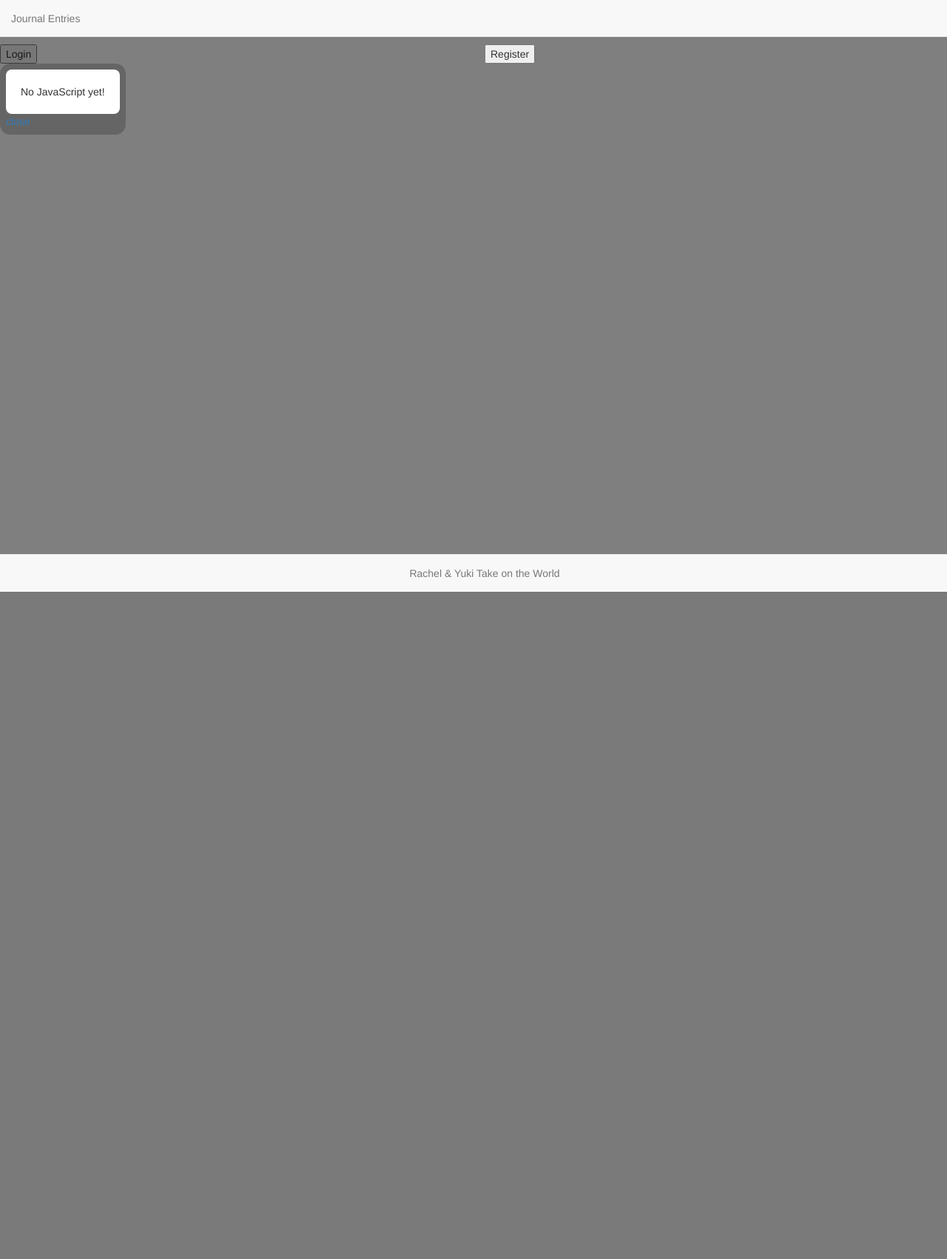
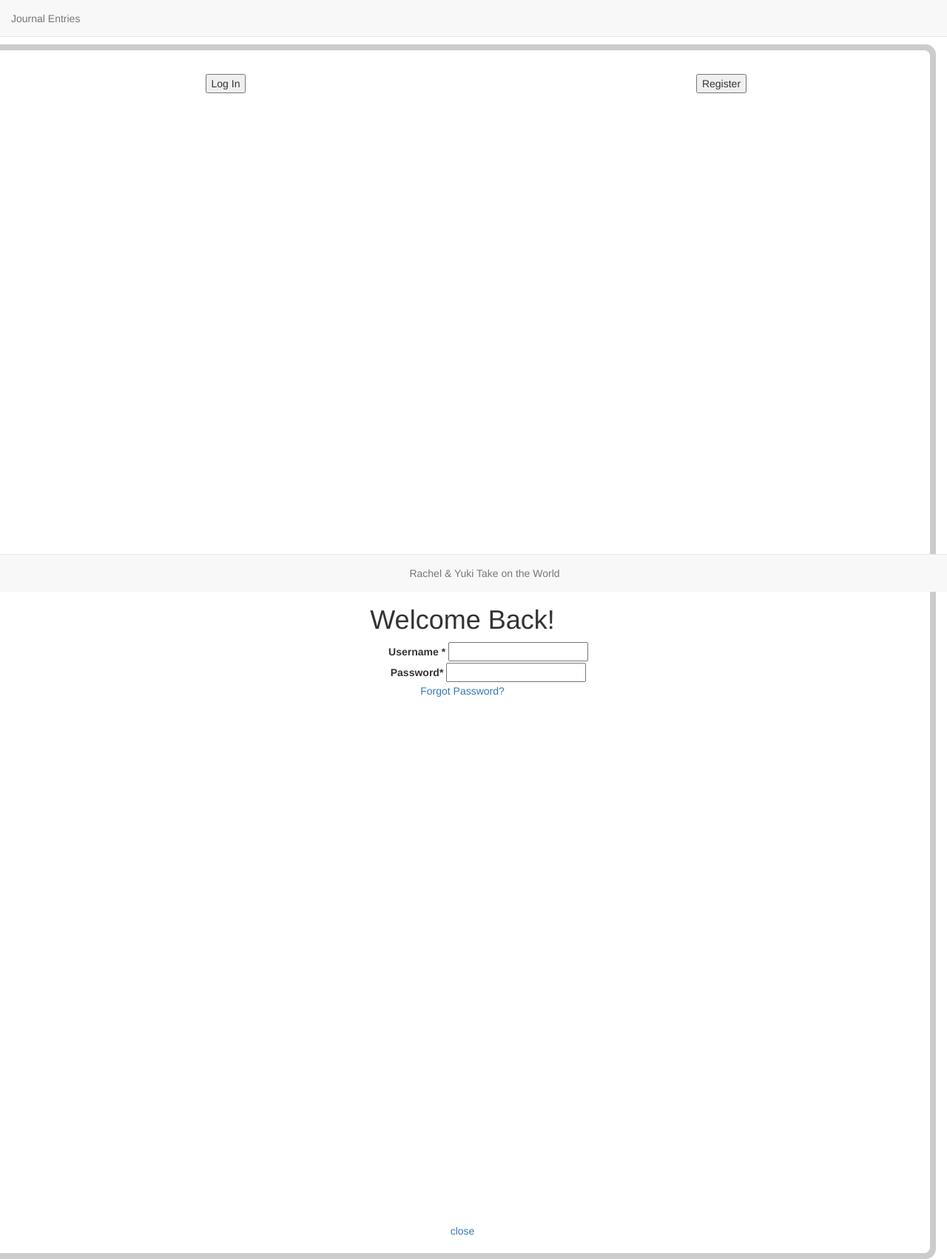
Before and after one commit to larryTheGeek/Journal-Entries-Project, a Flask app: page / in a window 1280 px wide. Shown: the whole page at 74% size. Before the commit the page ends 800 px from the top, so only its background shows below. Run offline with Flask 2, Linux system fonts and the light colour scheme; some libraries are stand-ins or nearby versions; some web fonts are replaced.

Commit message:
Modal box sizing is off

```diff
--- a/static/stylesheet.css
+++ b/static/stylesheet.css
@@ -1,16 +1,7 @@
-.important {
-    color: #336699;
-    }
 
-#overlay {
-  position: fixed;
-  top: 0;
-  left: 0;
-  width: 100%;
-  height: 100%;
-  background: #000;
-  opacity: 0.5;
-  filter: alpha(opacity=50);
+#homepage_buttons {
+    text-align: center;
+    animation: pulse 5s infinite;
 }
 
 #modal {
@@ -19,6 +10,7 @@
   background:rgba(0,0,0,0.2);
   border-radius:14px;
   padding:8px;
+  text-align: center;
 }
 
 #content {
@@ -37,3 +29,10 @@
   top:-7px;
   right:-7px;
 }
+
+#login {
+    padding-top: 700px;
+    padding-right: 70px;
+    padding-bottom: 700px;
+    text-indent: 70px;
+}
--- a/templates/base.html
+++ b/templates/base.html
@@ -2,9 +2,8 @@
 <html>
 
 <head>
+    {% block head %}
 
-    {% block head %}
-    <link rel="stylesheet" href="stylesheet.css" />
     <title>{% block title %}{% endblock %} Journal Entry </title>
 
     <link href="https://maxcdn.bootstrapcdn.com/bootstrap/3.3.4/css/bootstrap.min.css" rel="stylesheet">
@@ -13,7 +12,7 @@
     <script src="https://code.jquery.com/jquery.js"></script>
     <script src="https://ajax.googleapis.com/ajax/libs/jquery/1.11.3/jquery.min.js"></script>
     <link href="https://fonts.googleapis.com/css?family=Cabin+Sketch" rel="stylesheet">
-<!-- <link rel="stylesheet" href="static/stylesheet.css"> -->
+    <link rel="stylesheet" href="static/stylesheet.css">
 
 <!-- navbar at the head -->
 <nav class="navbar navbar-default navbar-fixed-top">
--- a/templates/homepage.html
+++ b/templates/homepage.html
@@ -9,25 +9,62 @@
 <br>
 <br>
 <br>
-<body>
+<body id="homepage">
     <div class="dynamic-container">
         <div class="row">
-            <div class="col-sm-6 col-md-6 col-lg-6">
-                <button>Login</button>
-                <!-- insert modal window -->
-                <div id='overlay'></div> <!--overlay semi-transparent layer that fills the visitor's viewport-->
-                <div id='modal'>
-                    <div id='content'>No JavaScript yet!</div>
+            <div>
+        <!-- insert modal window -->
+                <div id='overlay'> <!--overlay semi-transparent layer that fills the visitor's viewport-->
+                <div class="col-sm-12 col-md-12 col-lg-12" id="modal">
+                    <div id='content'>
+                        <p>
+                            <div id="login">
+                              <h1>Welcome Back!</h1>
+
+                              <form action="/" method="post">
+
+                                <div class="field-wrap">
+                                <label>
+                                  Username <span class="req">*</span>
+                                </label>
+                                <input type="email"required autocomplete="off"/>
+                              </div>
+
+                              <div class="field-wrap">
+                                <label>
+                                  Password<span class="req">*</span>
+                                </label>
+                                <input type="password"required autocomplete="off"/>
+                              </div>
+                            <div>
+                              <p class="forgot"><a href="#">Forgot Password?</a></p>
+                              </form>
+                            </div>
+                        </p>
+                    </div>
                     <a href="#" rel="modal: close">close</a> <!--abs positioned -->
-                </div>
-            </div>
+                </div> <!-- closes modal -->
+                </div> <!-- closes overlay -->
+<!--         </div> -->
+        </div> <!-- closes row -->
 
-            <div class="col-sm-6 col-md-6 col-lg-6">
-                <button>Register</button>
-                <!-- insert modal window -->
-            </div>
+<br>
+<br>
+
+
+    <div class="row" id="homepage_buttons">
+        <div class="col-sm-6 col-md-6 col-lg-6">
+            <button class="button button-block">Log In</button>
+
+        </div>
+
+        <div class="col-sm-6 col-md-6 col-lg-6">
+            <button class="button button-block">Register</button>
+            <!-- insert modal window -->
         </div>
     </div>
+    </div> <!-- closes main div -->
+</body>
 
 <script type="text/javascript">
 var modal = function() {
@@ -62,8 +99,8 @@ method.open = function(settings) {
     $content.empty().append(settings.content);
 
     $modal.css({
-        width: settings.width || 'auto',
-        height: settings.height || 'auto'
+        width: settings.width || '10px',
+        height: settings.height || '10px'
     })
 
     method.center();
@@ -89,7 +126,12 @@ $close.click(function(e){
 });
 
 return method;
-}());
+
+//When Login is clicked - modal should be opened
+$("#login").on("click", function(){
+    open.modal
+});
+};
 
 </script>
 </body>
```
